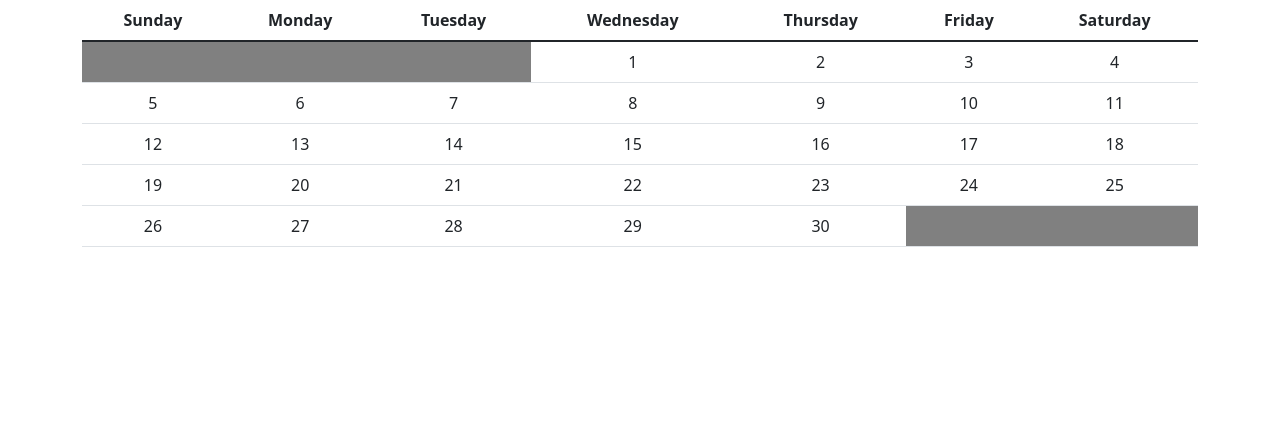
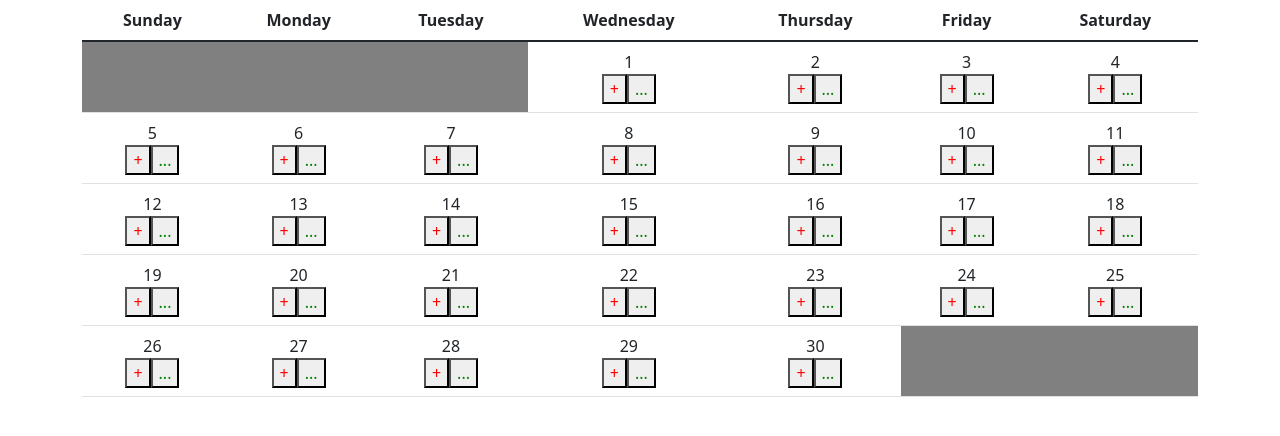
Before and after one commit to norbos/calendar, a React (Create React App) app: page / in a window 1280 px wide. Shown: the top 436 px of the page. Built offline with nearby package versions, Linux system fonts and the light colour scheme.

Commit message:
Added date buttons

```diff
--- a/src/Body.js
+++ b/src/Body.js
@@ -4,6 +4,7 @@ function Body() {
 
     var currenDate = new Date();
     var iterDate = new Date(currenDate.getFullYear(), currenDate.getMonth(), 1);
+    iterDate.setHours(0, 0, 0, 0);
     var currentMonth = currenDate.getMonth();
 
     var grid = [];
@@ -15,7 +16,7 @@ function Body() {
             if (iterDate.getDay() !== i || iterDate.getMonth() !== currentMonth) {
                 currentWeek.push(0);
             } else {
-                currentWeek.push(iterDate.getDate());
+                currentWeek.push(new Date(iterDate));
                 iterDate.setDate(iterDate.getDate() + 1);
             }
         }
@@ -29,8 +30,8 @@ function Body() {
                 grid.map(week =>
                 <tr>
                     {
-                    week.map(day =>
-                        <CalendarDay day={day} />
+                    week.map(date =>
+                        <CalendarDay date={date} />
                     )}
                 </tr>)
             }
--- a/src/CalendarDay.js
+++ b/src/CalendarDay.js
@@ -1,10 +1,15 @@
 
-const CalendarDay = ({day}) => {
+const CalendarDay = ({date}) => {
     return (
-        day === 0 ?
+        date === 0 ?
             <td style={{ backgroundColor: "gray" }}></td>
             :
-            <td style={{ textAlign: "center" }}>{day}</td>
+            <td style={{ textAlign: "center" }}>
+                {date.getDate()}
+                <br></br>
+                <button style={{ color: "red" }}>+</button>
+                <button style={{ color: "green" }}>...</button>
+            </td>
     );
   }
 
```
